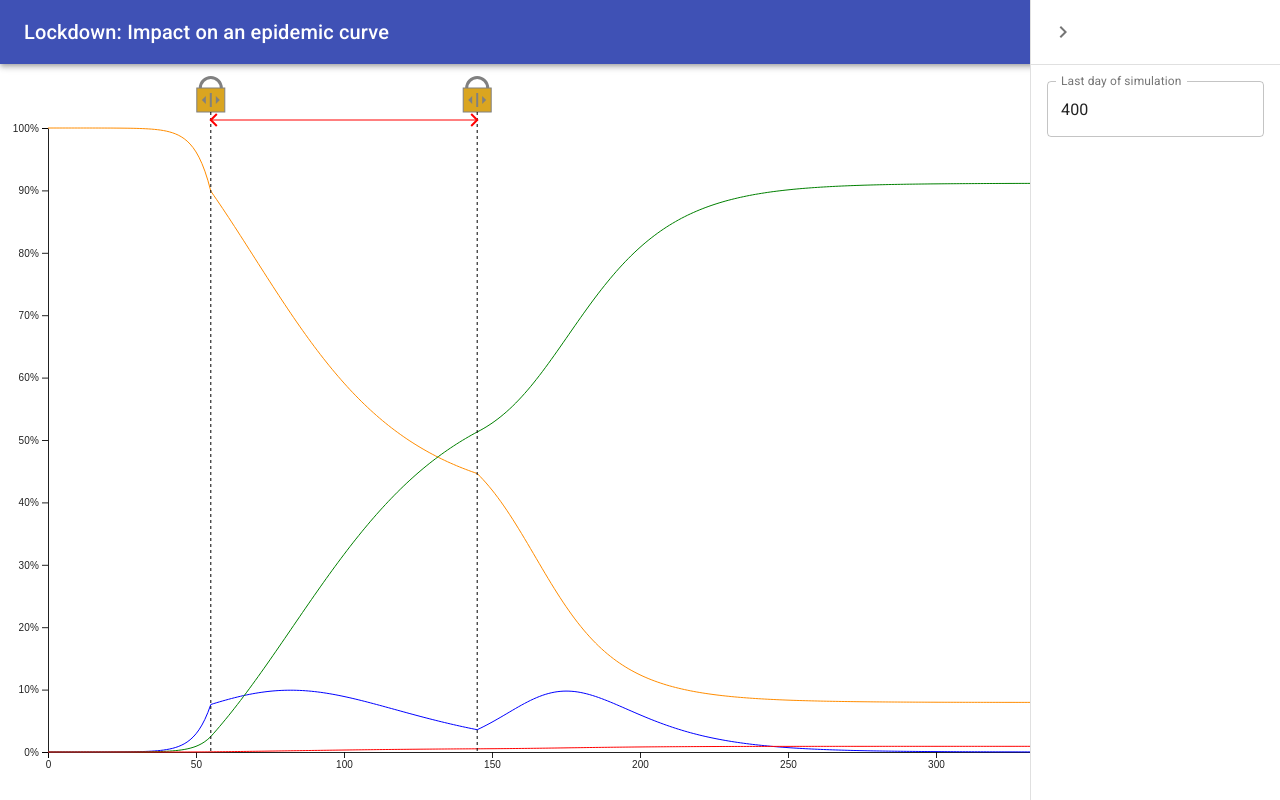
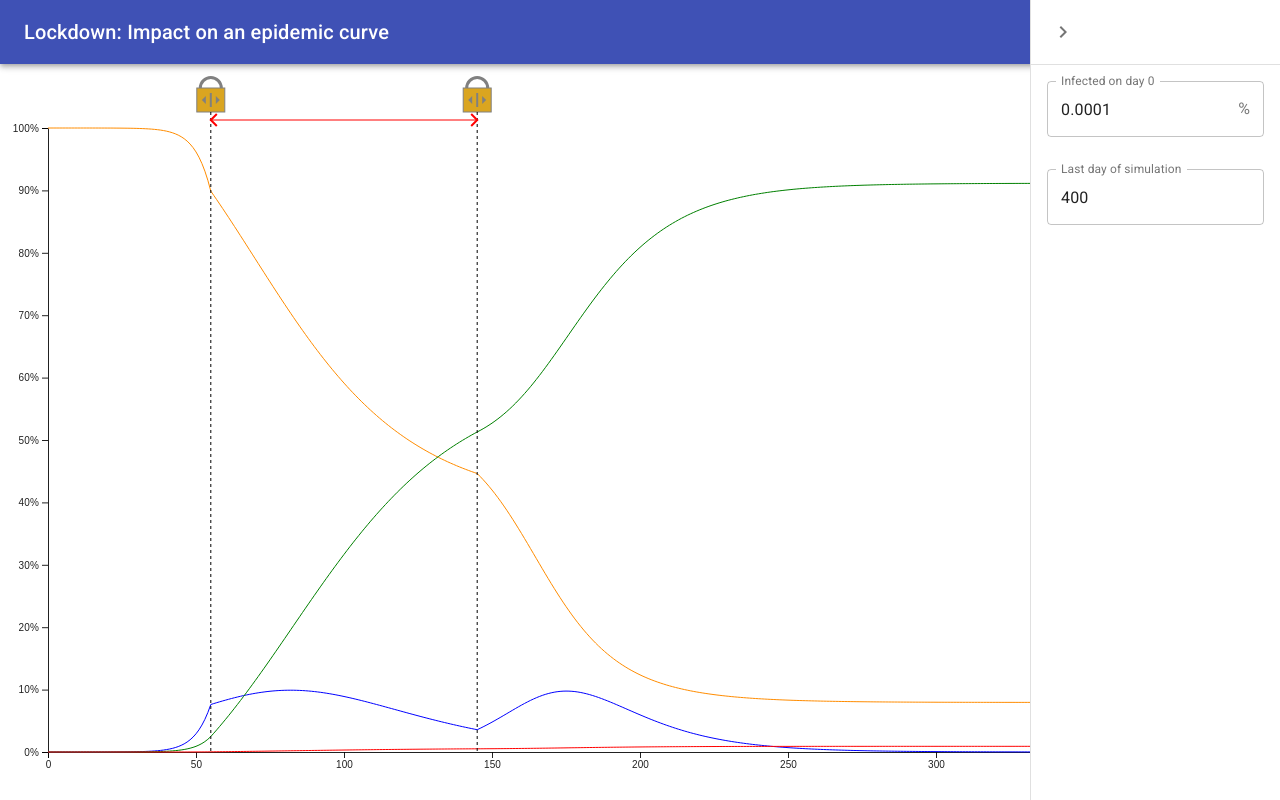
Before and after one commit to gaborcs/lockdown, a React (Create React App) app: page / in a window 1280 px wide. Both pictures are taken after a click on the button 1232 px from the left and 32 px from the top of the page. Built offline with nearby package versions, Linux system fonts and the light colour scheme.

Commit message:
Make infected percentage on day 0 configurable

```diff
--- a/src/App.js
+++ b/src/App.js
@@ -5,6 +5,7 @@ import CssBaseline from '@material-ui/core/CssBaseline';
 import Divider from '@material-ui/core/Divider';
 import Drawer from '@material-ui/core/Drawer';
 import IconButton from '@material-ui/core/IconButton';
+import InputAdornment from '@material-ui/core/InputAdornment';
 import TextField from '@material-ui/core/TextField';
 import Toolbar from '@material-ui/core/Toolbar';
 import Typography from '@material-ui/core/Typography';
@@ -53,6 +54,7 @@ const useStyles = makeStyles((theme) => ({
 function App() {
   let classes = useStyles();
   let [drawerOpen, setDrawerOpen] = React.useState(false);
+  let [infectedPercentOnDay0, setInfectedPercentOnDay0] = React.useState("0.0001");
   let [lastDay, setLastDay] = React.useState(400);
   return (
     <ThemeProvider theme={theme}>
@@ -73,7 +75,11 @@ function App() {
             </IconButton>
           </Toolbar>
         </AppBar>
-        <Chart lastDay={lastDay} className={classes.chart} />
+        <Chart
+          infectedOnDay0={infectedPercentOnDay0 / 100}
+          lastDay={lastDay}
+          className={classes.chart}
+        />
         <Drawer
           variant="persistent"
           anchor="right"
@@ -93,6 +99,18 @@ function App() {
           </div>
           <Divider />
           <TextField
+            label="Infected on day 0"
+            variant="outlined"
+            value={infectedPercentOnDay0}
+            onChange={event => {
+              setInfectedPercentOnDay0(event.target.value);
+            }}
+            className={classes.textField}
+            InputProps={{
+              endAdornment: <InputAdornment position="end">%</InputAdornment>,
+            }}
+          />
+          <TextField
             label="Last day of simulation"
             type="number"
             variant="outlined"
--- a/src/Chart.js
+++ b/src/Chart.js
@@ -2,11 +2,6 @@ import React, { useEffect, useRef, useState } from 'react';
 const d3Chart = require("./d3-chart");
 const { simulate } = require("./simulator");
 
-const initialState = {
-  infected: 0.000001,
-  recovered: 0,
-  dead: 0
-};
 const dailyTransitionRates = {
   transmissionWithoutLockdown: 0.3,
   transmissionWithLockdown: 0.1,
@@ -17,7 +12,12 @@ const dailyTransitionRates = {
 let healthcareCapacity = 0.1;
 
 function Chart(props) {
-  let { lastDay, ...otherProps } = props;
+  let { infectedOnDay0, lastDay, ...otherProps } = props;
+  const initialState = {
+    infected: infectedOnDay0,
+    recovered: 0,
+    dead: 0
+  };
   const [lockdownPeriod, setLockdownPeriod] = useState({
     start: 55,
     end: 145
```
